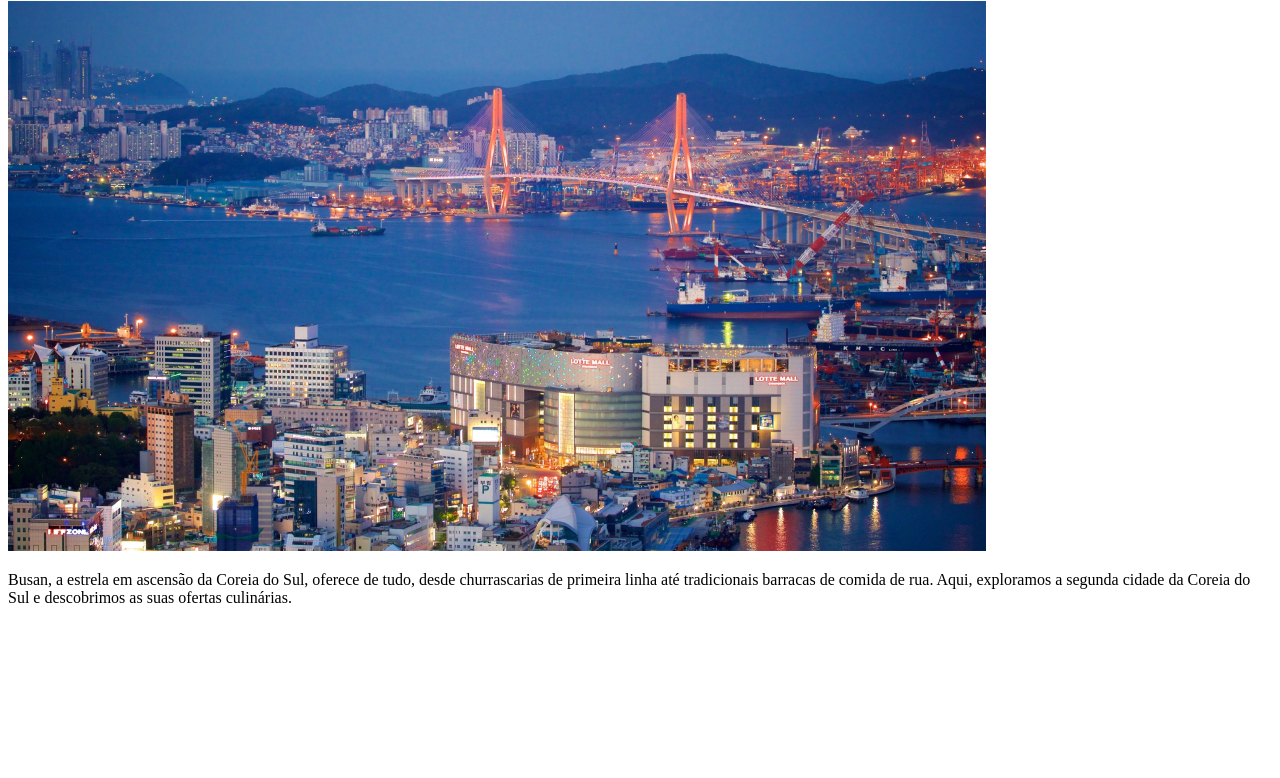
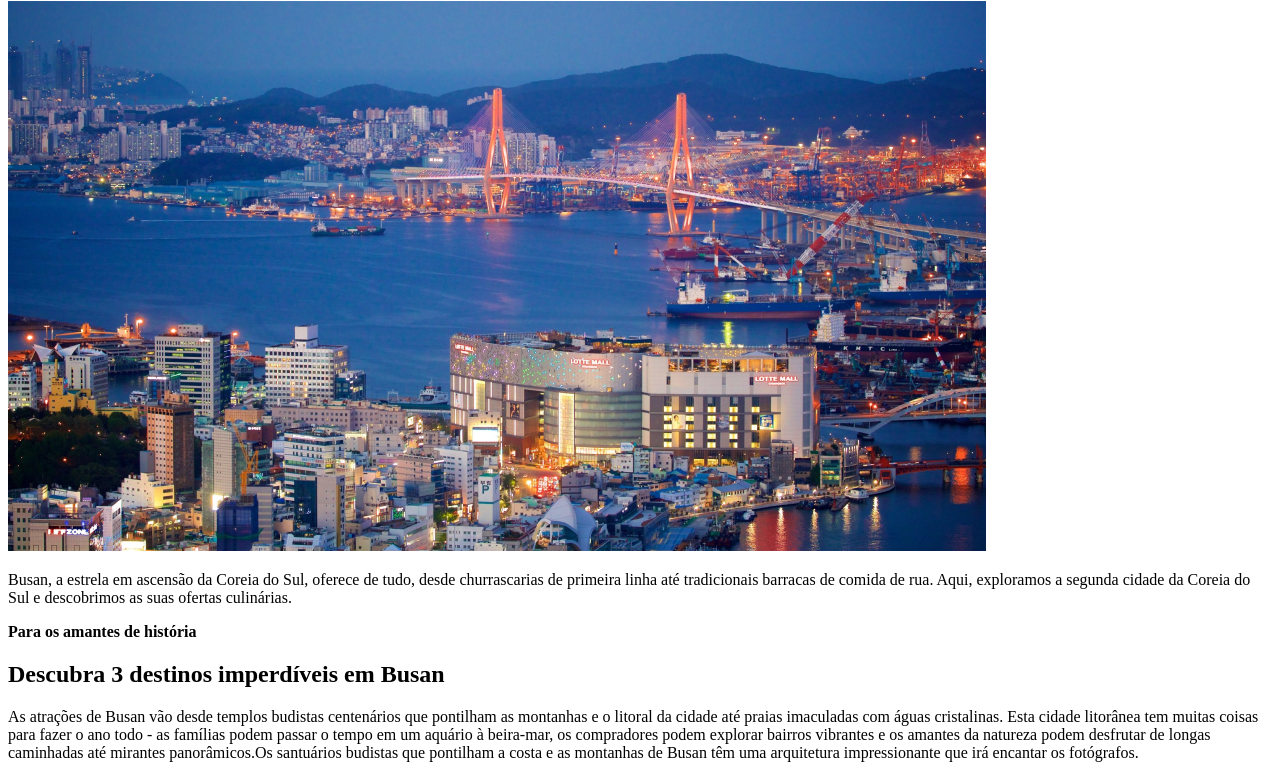
Before and after one commit to Emilly2010/locais-turisticos, a plain HTML site: page index.html in a window 1280 px wide. Shown: the part 105-883 px from the top of the page. Before the commit the page ends 800 px from the top, so only its background shows below. Drawn offline with Linux system fonts and the light colour scheme.

Commit message:
criação do main e adição da section.amantes-historia

```diff
--- a/index.html
+++ b/index.html
@@ -15,6 +15,14 @@
         </header>
 
         <div class="divider"></div>
+
+        <main>
+            <section class="amantes">
+                <strong>Para os amantes de história</strong>
+                <h2>Descubra 3 destinos imperdíveis em Busan</h2>
+                <p>As atrações de Busan vão desde templos budistas centenários que pontilham as montanhas e o litoral da cidade até praias imaculadas com águas cristalinas. Esta cidade litorânea tem muitas coisas para fazer o ano todo - as famílias podem passar o tempo em um aquário à beira-mar, os compradores podem explorar bairros vibrantes e os amantes da natureza podem desfrutar de longas caminhadas até mirantes panorâmicos.Os santuários budistas que pontilham a costa e as montanhas de Busan têm uma arquitetura impressionante que irá encantar os fotógrafos.</p>
+            </section>
+        </main>
     </div>
 </body>
 </html>
```
